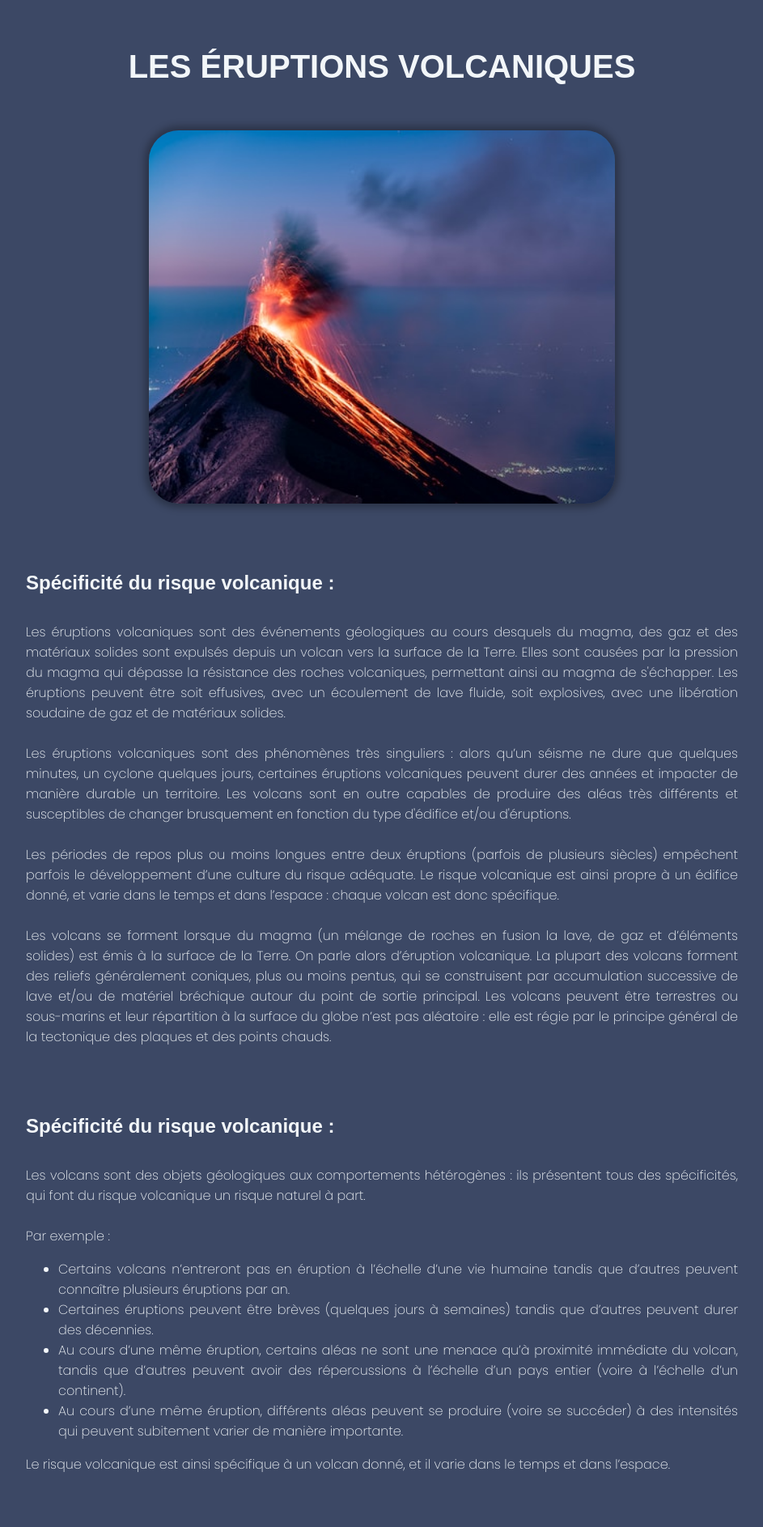
After one commit to AgnelliFabio/Astralithos, a PHP site: page /discovery-volcan.php in a window 1280 px wide. The commit adds this page. Shown: the top 1886 px of the page at 81% size, without its empty margins (178-1121 px from the left). Run offline with PHP 8.4, Linux system fonts and the light colour scheme; some web fonts are replaced.

Commit message:
ajout discovery

```diff
--- /dev/null
+++ b/discovery-volcan.php
@@ -0,0 +1,117 @@
+<!DOCTYPE html>
+<html lang="fr">
+<head>
+    <meta charset="UTF-8">
+    <meta name="viewport" content="width=device-width, initial-scale=1.0">
+    <title>Document</title>
+
+    <link rel="stylesheet" type="text/css" href="style/style-discovery.css">
+
+    <link rel="preconnect" href="https://fonts.googleapis.com">
+    <link rel="preconnect" href="https://fonts.gstatic.com" crossorigin>
+    <link href="https://fonts.googleapis.com/css2?family=Poppins:wght@100;200;300;400;500;600;700&display=swap" rel="stylesheet">
+
+    <style>
+
+    @font-face {
+      font-family: 'SphereFez';
+      src: url('assets/font/SphereFez-Yz5g4.otf') format('opentype');
+    }
+
+    body {
+      font-family: 'SphereFez', sans-serif;
+    }
+
+    </style>
+
+<section class="flex-container background">
+    <div class="titre">LES ÉRUPTIONS VOLCANIQUES</div>
+    <br><br>
+    <img src="assets/img/volcan.jpg" class="image-volcan">
+
+
+    <!--Origines et causes des éruptions volcaniques-->
+    <div class="def">
+    <p class="container">Spécificité du risque volcanique :</p>
+
+Les éruptions volcaniques sont des événements géologiques au cours desquels du magma, des gaz et des matériaux solides sont expulsés depuis un volcan vers la surface de la Terre. Elles sont causées par la pression du magma qui dépasse la résistance des roches volcaniques, permettant ainsi au magma de s'échapper. Les éruptions peuvent être soit effusives, avec un écoulement de lave fluide, soit explosives, avec une libération soudaine de gaz et de matériaux solides.<br><br>
+
+Les éruptions volcaniques sont des phénomènes très singuliers : alors qu’un séisme ne dure que quelques minutes, un cyclone quelques jours, certaines éruptions volcaniques peuvent durer des années et impacter de manière durable un territoire. Les volcans sont en outre capables de produire des aléas très différents et susceptibles de changer brusquement en fonction du type d'édifice et/ou d'éruptions.<br><br>
+
+Les périodes de repos plus ou moins longues entre deux éruptions (parfois de plusieurs siècles) empêchent parfois le développement d’une culture du risque adéquate.
+
+Le risque volcanique est ainsi propre à un édifice donné, et varie dans le temps et dans l’espace : chaque volcan est donc spécifique.<br><br>
+
+Les volcans se forment lorsque du magma (un mélange de roches en fusion la lave, de gaz et d’éléments solides) est émis à la surface de la Terre. On parle alors d’éruption volcanique.
+
+La plupart des volcans forment des reliefs généralement coniques, plus ou moins pentus, qui se construisent par accumulation successive de lave et/ou de matériel bréchique autour du point de sortie principal.
+
+Les volcans peuvent être terrestres ou sous-marins et leur répartition à la surface du globe n’est pas aléatoire : elle est régie par le principe général de la tectonique des plaques et des points chauds.</div>
+
+
+<!--Spécificité du risque volcanique-->
+<div class="def">
+<p class="container">Spécificité du risque volcanique :</p>
+
+  Les volcans sont des objets géologiques aux comportements hétérogènes : ils présentent tous des spécificités, qui font du risque volcanique un risque naturel à part.<br><br>
+
+  Par exemple :<br>
+
+
+  <ul>
+    <li>Certains volcans n’entreront pas en éruption à l’échelle d’une vie humaine tandis que d’autres peuvent connaître plusieurs éruptions par an.</li>
+
+    <li>Certaines éruptions peuvent être brèves (quelques jours à semaines) tandis que d’autres peuvent durer des décennies.</li>
+
+    <li>Au cours d’une même éruption, certains aléas ne sont une menace qu’à proximité immédiate du volcan, tandis que d’autres peuvent avoir des répercussions à l’échelle d’un pays entier (voire à l’échelle d’un continent).</li>
+
+    <li>Au cours d’une même éruption, différents aléas peuvent se produire (voire se succéder) à des intensités qui peuvent subitement varier de manière importante.</li>
+
+  </ul>
+
+  Le risque volcanique est ainsi spécifique à un volcan donné, et il varie dans le temps et dans l’espace.
+</div>
+
+<!--Éffets et conséquences-->
+<div class="def">
+<p class="container">Spécificité du risque volcanique :</p>
+Les éruptions volcaniques peuvent avoir des impacts (et donc produire des dégâts) très différents en fonction du type de volcan concerné, de son comportement, de son contexte géographique, et des aléas volcaniques susceptibles de survenir.<br><br>
+
+Les volcans offrent néanmoins des ressources importantes à nos sociétés (ex : géothermie, sols particulièrement fertiles, ressources minérales, tourisme, etc.), ce qui explique la présence de nombreux enjeux à proximité des édifices volcaniques, et ce malgré les risques.</div>
+
+
+<br><br>
+<div class="image-container">
+    <img src="assets/img/roche-volcanique.jpg" class="images-roche">
+    <img src="assets/img/souffre.jpg" class="images-souffre">
+</div>
+
+
+
+<!--Statistiques-->
+<div class="def">
+<p class="container">Statistiques :</p>
+Les éruptions volcaniques peuvent avoir des impacts (et donc produire des dégâts) très différents en fonction du type de volcan concerné, de son comportement, de son contexte géographique, et des aléas volcaniques susceptibles de survenir.<br><br>
+
+Les volcans offrent néanmoins des ressources importantes à nos sociétés (ex : géothermie, sols particulièrement fertiles, ressources minérales, tourisme, etc.), ce qui explique la présence de nombreux enjeux à proximité des édifices volcaniques, et ce malgré les risques.</div>
+
+
+
+<style>
+.container {
+  color: #F2F6F9;
+  font-family: 'SphereFez', sans-serif;
+  font-size: 150%;
+  font-weight: 700;
+  padding-top: 20px;
+  padding-bottom: 10px;
+  padding-right: 6rem;
+  margin-right: 0px;
+  text-align: justify;
+}
+</style>
+
+
+
+
+</section>
--- a/style/style-discovery.css
+++ b/style/style-discovery.css
@@ -1,17 +1,8 @@
 body {
-    font-family: 'SphereFez', sans-serif;
+  justify-content: center;
+  align-items: center;
   margin: 0;
   padding: 0;
-  }
-
-  .space-header{
-    padding-top: 8%;
-  }
-
-  .pad {
-    display: flex;
-    justify-content: center;
-    align-items: center;
   height: 100vh;
 }
 
@@ -21,57 +12,54 @@ body {
   align-items: center;
   justify-content: center;
   text-align: center;
+  width: 100%;
+}
+
+.background {
+  background-color: #3C4865;
+  padding: 10px;
+  text-align: center;
+}
+
+.titre {
+  color: #F2F6F9;
+  font-size: 250%;
+  font-weight: 700;
+  text-align: center;
+  margin-top: 50px;
+}
+
+.def {
+  color: #F2F6F9;
+  font-family: 'Poppins', sans-serif;
+  font-size: 100%;
+  font-weight: 200;
+  text-align: justify;
+  padding-top: 40px;
+  padding-left: 200px;
+  padding-right: 200px;
+}
+
+.image-container {
+  display: flex;
+  justify-content: center;
+  padding-top: 50px;
+  gap: 25px; /* Espacement horizontal entre les images */
+}
+
+.images-roche,
+.images-souffre {
+  width: 35%;
+  border-radius: 37px;
+  height: auto;
+  box-shadow: 0 0 10px 5px rgba(0, 0, 0, 0.3);
 }
 
 
-/*bouton*/
-  button {
-    display: flex;
-    align-items: center;
-    font-family: inherit;
-    font-weight: 500;
-    font-size: 17px;
-    padding: 0.8em 1.3em 0.8em 0.9em;
-    color: white;
-    background: #ad5389;
-    background: linear-gradient(to right, #0f0c29, #302b63, #24243e);
-    border: none;
-    letter-spacing: 0.05em;
-    border-radius: 16px;
-  }
-
-  button svg {
-    margin-right: 3px;
-    transform: rotate(30deg);
-    transition: transform 0.5s cubic-bezier(0.76, 0, 0.24, 1);
-  }
-
-  button span {
-    transition: transform 0.5s cubic-bezier(0.76, 0, 0.24, 1);
-  }
-
-  button:hover svg {
-    transform: translateX(5px) rotate(90deg);
-  }
-
-  button:hover span {
-    transform: translateX(7px);
-  }
-
-
-
-/*bouton JS*/
-.btn {
-    padding: 10px 20px;
-    color: white;
-    border: none;
-    cursor: pointer;
-  }
-
-  .btn:not(:last-child) {
-    margin-right: 10px;
-  }
-
-  #content {
+.image-volcan{
+  width: 45%;
+  border-radius: 37px;
+  height: auto;
+  box-shadow: 0 0 10px 5px rgba(0, 0, 0, 0.3);
   margin-top: 20px;
 }
```
Also changed, not shown: discovery.php (+86 -29 lines), assets/img/roche-volcanique.jpg (added), assets/img/souffre.jpg (added), assets/img/volcan.jpg (added). Lines whose indentation alone changed are shown as unchanged.
